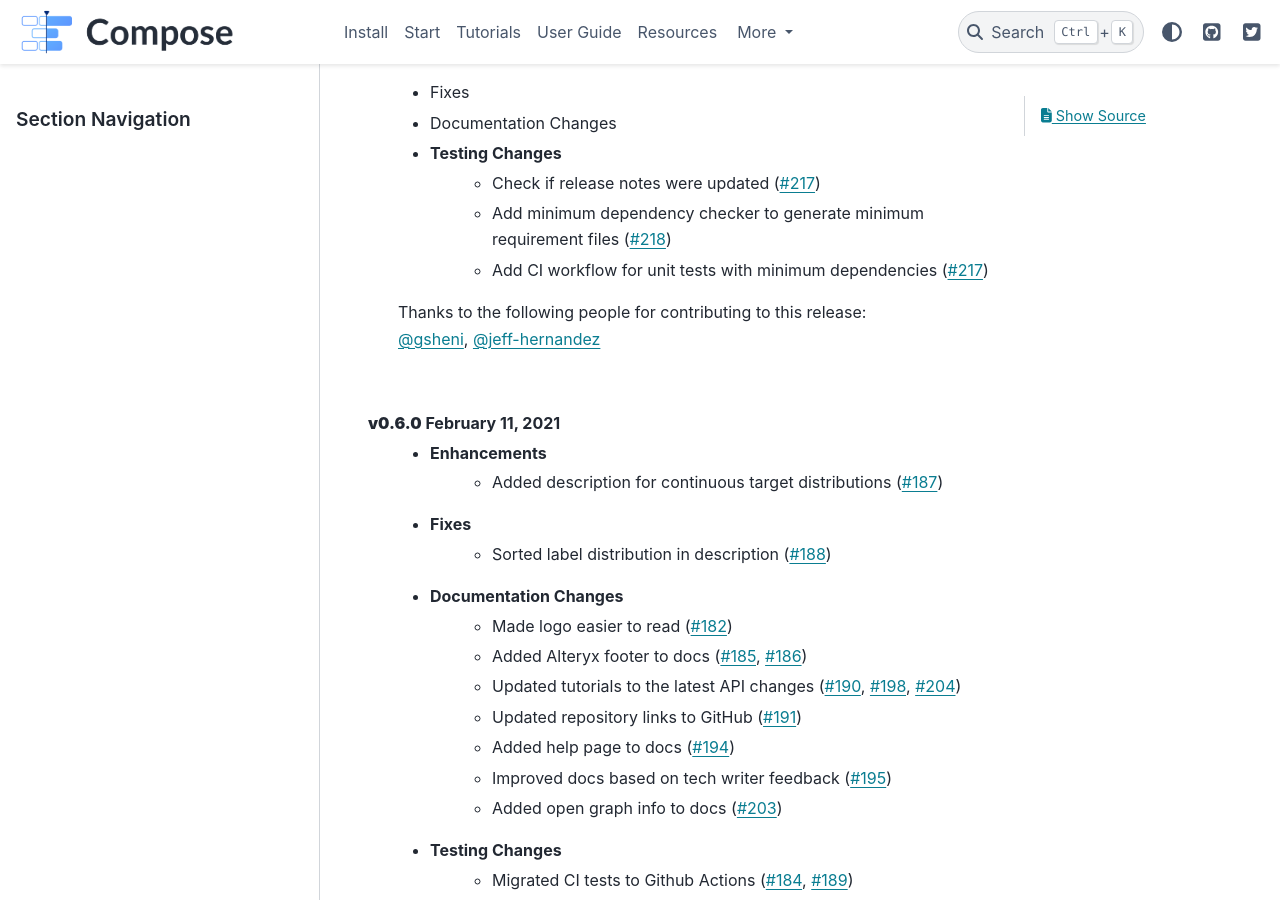
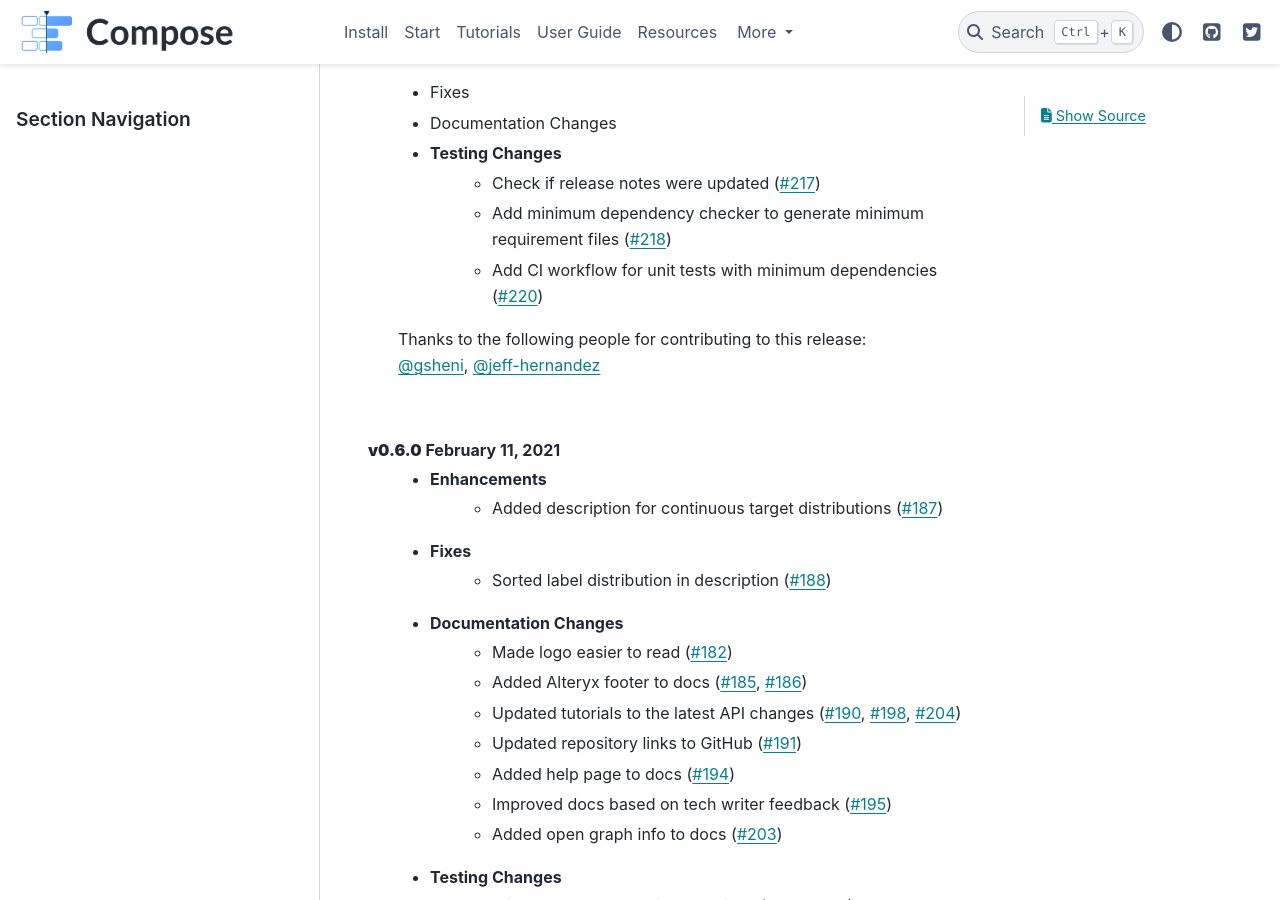
Before and after one commit to alteryx/compose, a Sphinx documentation site: the page built from docs/source/release_notes.rst, in a window 1280 px wide and 900 px high, scrolled down 300 px. Built offline with Sphinx 7.4.7 and the PyData theme 0.15.4, drawn with Linux system fonts in a browser that asks for light colours; comment, search, counter and statistics services are not loaded.

Commit message:
update pr number

```diff
--- a/docs/source/release_notes.rst
+++ b/docs/source/release_notes.rst
@@ -12,7 +12,7 @@ Release Notes
     * Testing Changes
         * Check if release notes were updated (:pr:`217`)
         * Add minimum dependency checker to generate minimum requirement files (:pr:`218`)
-        * Add CI workflow for unit tests with minimum dependencies (:pr:`217`)
+        * Add CI workflow for unit tests with minimum dependencies (:pr:`220`)
 
     | Thanks to the following people for contributing to this release:
     | :user:`gsheni`, :user:`jeff-hernandez`
```
